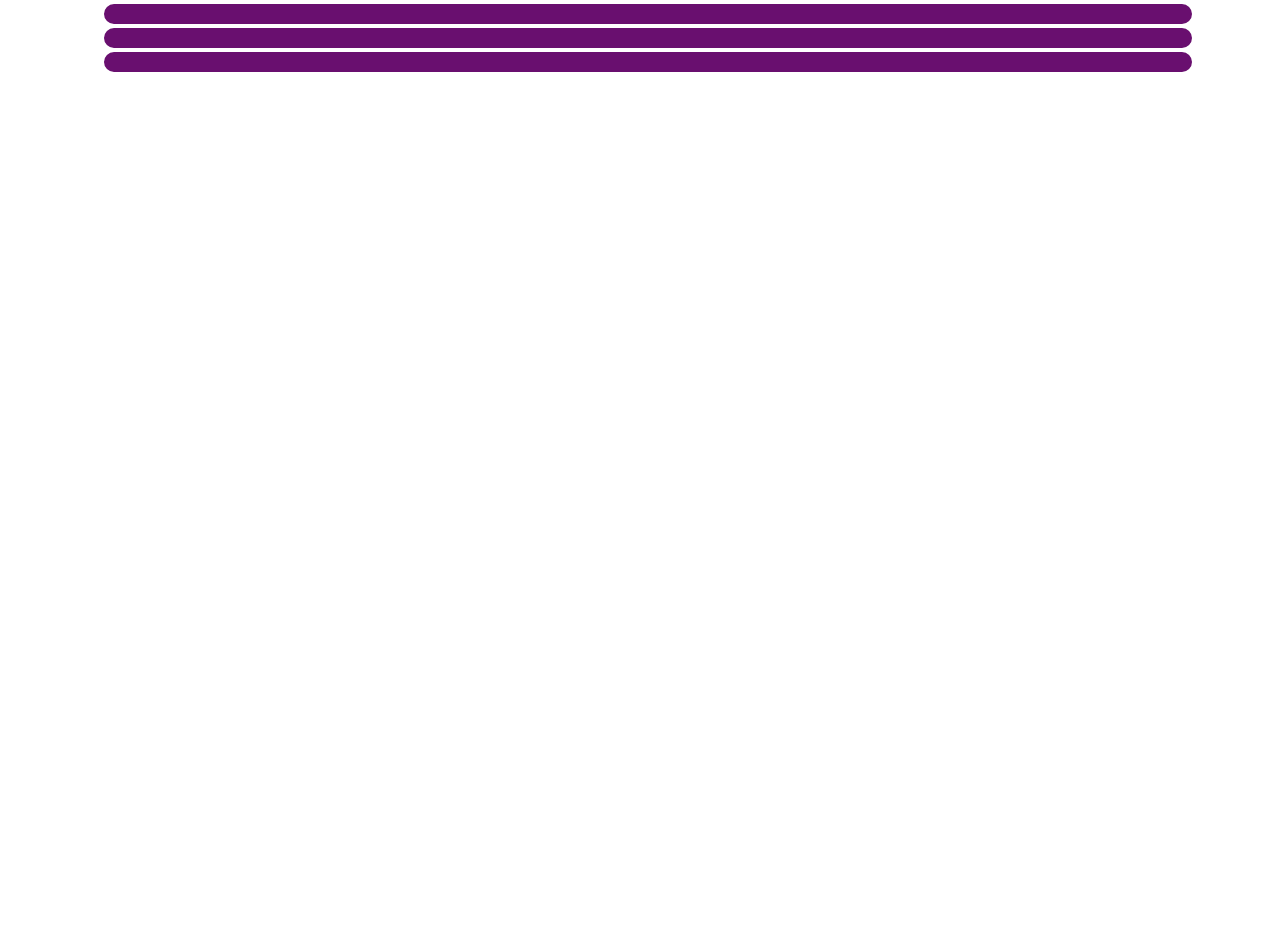
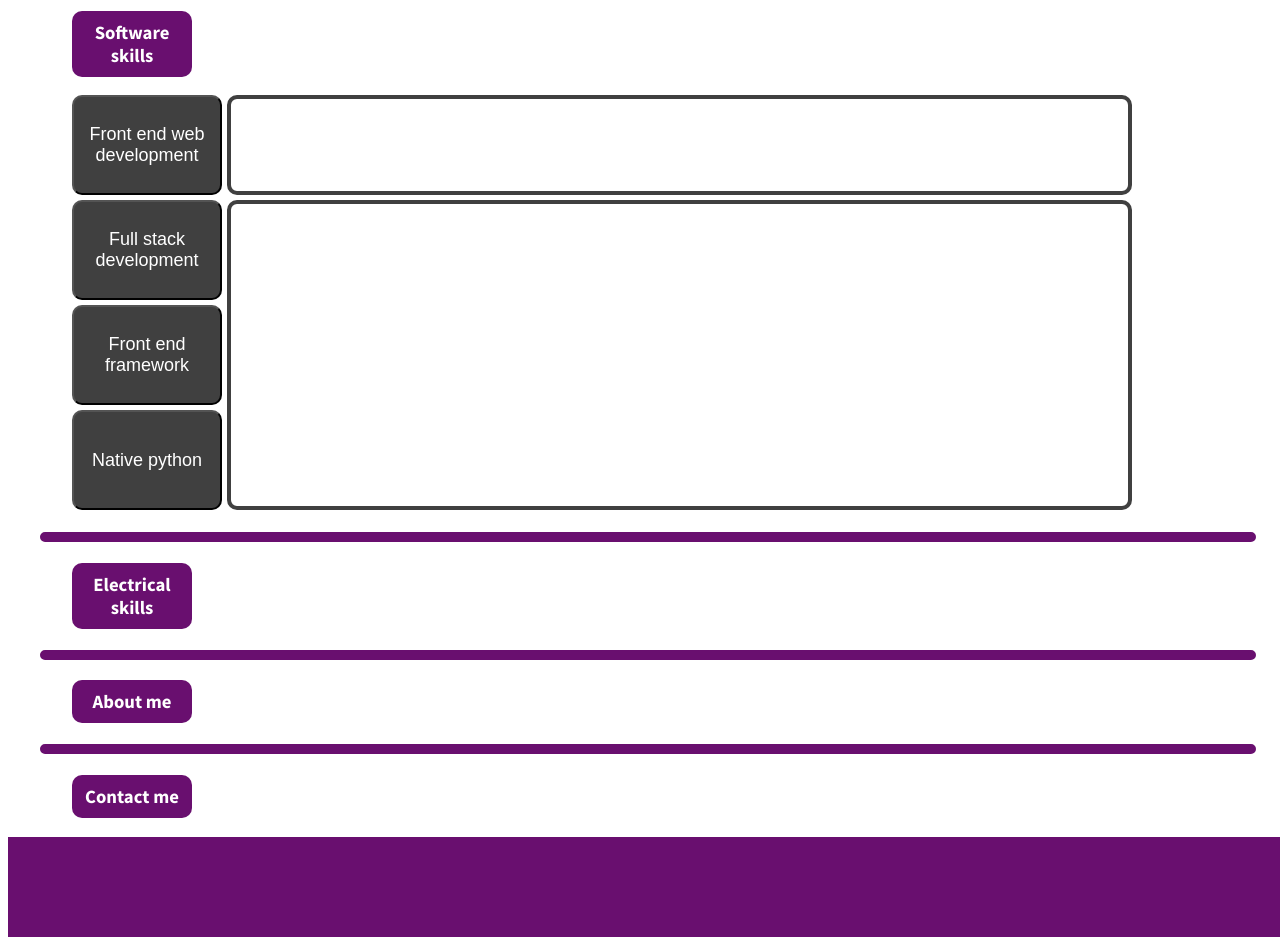
Before and after one commit to HermiloCeron/portfolio, a plain HTML site: page index.html in a window 1280 px wide. Shown: the part 542-1487 px from the top of the page. Before the commit the page ends 800 px from the top, so only its background shows below. Drawn offline with Linux system fonts and the light colour scheme.

Commit message:
Software skills section outlined

```diff
--- a/index.html
+++ b/index.html
@@ -52,28 +52,46 @@
     <!-- Webpage software background section -->
     <!-- *********************************** -->
     <section id="software">
-
+        <div class="sectionTitle">
+                <h3>Software skills</h3>
+        </div>
+        <div id="software-container">
+            <div>
+                <button id="but1">Front end web development</button>
+                <button id="but2">Full stack development</button>
+                <button id="but3">Front end framework</button>
+                <button id="but4">Native python</button>
+                <div id="text"></div>
+                <div id="img"></div>
+            </div>
+        </div>
     </section>
     <div class=separatorContainer><div class="separator"></div></div>
     <!-- ************************************* -->
     <!-- Webpage electrical background section -->
     <!-- ************************************* -->
     <section id="electrical">
-
+        <div class="sectionTitle">
+                <h3>Electrical skills</h3>
+        </div>
     </section>
     <div class=separatorContainer><div class="separator"></div></div>
     <!-- ************************ -->
     <!-- Webpage about me section -->
     <!-- ************************ -->
     <section id="aboutMe">
-
+        <div class="sectionTitle">
+                <h3>About me</h3>
+        </div>
     </section>
     <div class=separatorContainer><div class="separator"></div></div>
     <!-- ************************** -->
     <!-- Webpage contact me section -->
     <!-- ************************** -->
     <section id="contactMe">
-
+        <div class="sectionTitle">
+                <h3>Contact me</h3>
+        </div>
     </section>
     <!-- ************** -->
     <!-- Webpage footer -->
--- a/style.css
+++ b/style.css
@@ -9,6 +9,21 @@ body{
     color: #404040;
     width: 100%;
     text-align: center;
+}
+
+button{
+    background: #404040;
+    color: white;
+    font-size: 18px;
+    border-radius: 10px;
+}
+
+h3{
+    background: #690F6F;
+    color:white;
+    width:100px;
+    padding: 10px;
+    border-radius: 10px;
 }
 
 header{
@@ -46,6 +61,12 @@ header nav ul li a{
     text-decoration: none;
 }
 
+footer{
+    background: #690F6F;
+    width: 100%;
+    height: 100px;
+}
+
 /* ******* */
 /* Classes */
 /* ******* */
@@ -57,6 +78,10 @@ header nav ul li a{
     text-align: center;
 }
 
+.sectionTitle{
+    padding: 0% 0% 0% 5%;
+}
+
 .separatorContainer{
     display: flex;
     justify-content: center;
@@ -64,8 +89,8 @@ header nav ul li a{
 
 .separator{
     background: #690F6F;
-    width: 85%;
-    height: 20px;
+    width: 95%;
+    height: 10px;
     border: 2px solid white;
     border-radius: 15px;
 }
@@ -74,10 +99,37 @@ header nav ul li a{
 /* IDs */
 /* *** */
 
+#but1{
+    grid-row: 1;
+    grid-column:1;
+}
+
+#but2{
+    grid-row: 2;
+    grid-column:1;
+}
+
+#but3{
+    grid-row: 3;
+    grid-column:1;
+}
+
+#but4{
+    grid-row: 4;
+    grid-column:1;
+}
+
 #container{
     display: flex;
     justify-content: center;
     align-items: center;
+}
+
+#img{
+    grid-row: 2/span 3;
+    grid-column: 2;
+    border: 4px solid #404040;
+    border-radius: 10px;
 }
 
 #main{
@@ -121,3 +173,25 @@ header nav ul li a{
     grid-template-rows: repeat(var(--grid-rows),36px);
     grid-gap:2px;
 }
+
+#software-container{
+    display: flex;
+    justify-content: center;
+    margin-bottom: 20px;
+}
+
+#software-container div{
+    width:90%;
+    background: white;
+    display: grid;
+    grid-template-columns: 150px 1fr;
+    grid-template-rows: repeat(4,100px);
+    grid-gap: 5px;
+}
+
+#text{
+    grid-row: 1;
+    grid-column: 2;
+    border: 4px solid #404040;
+    border-radius: 10px;
+}
```
